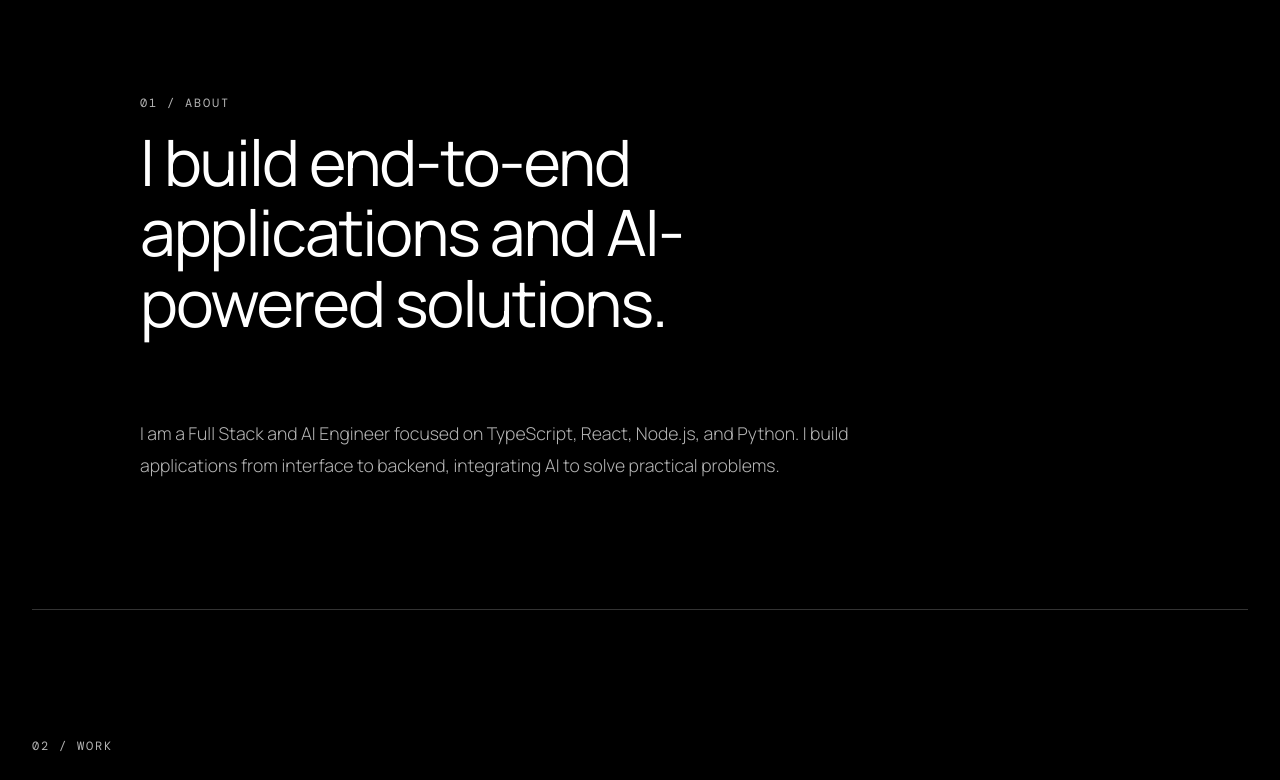
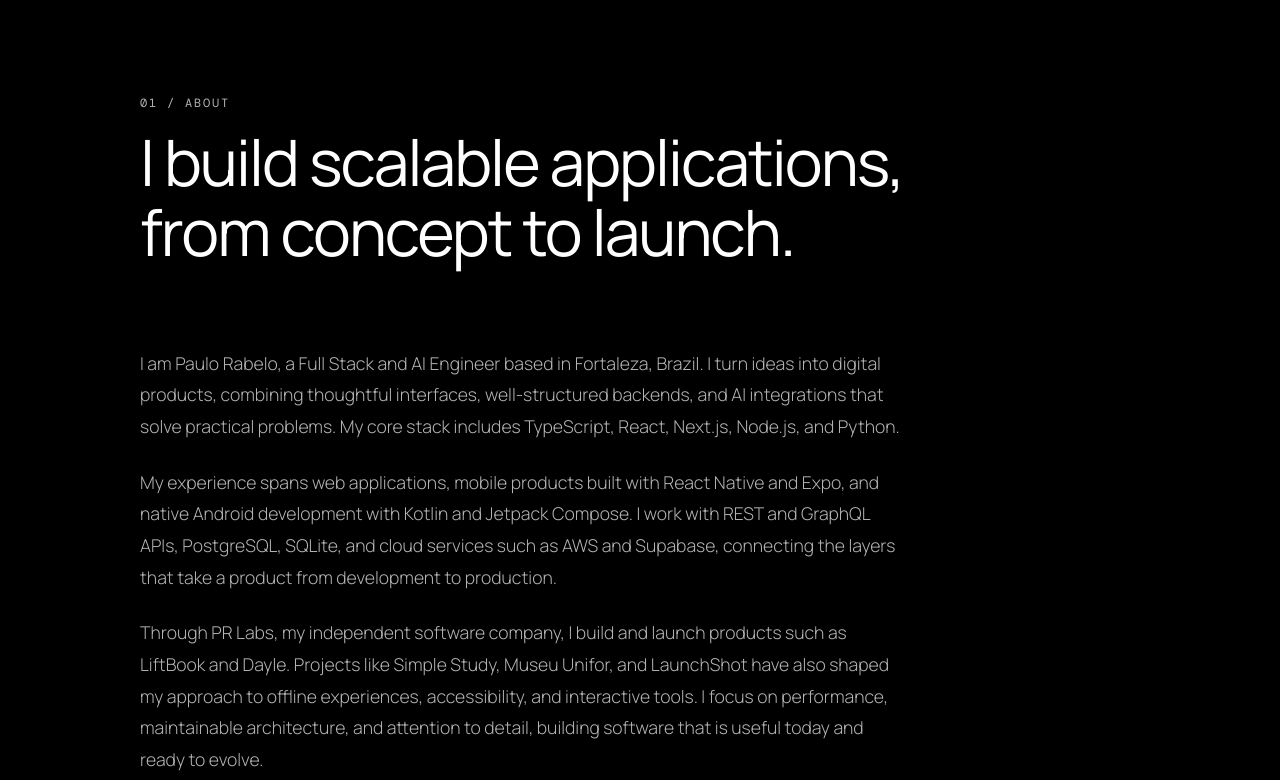
Before and after one commit to rabpaulo/rabpaulo.github.io, a React (Vite) app in the folder client/: page / in a window 1280 px wide. Shown: the part 880-1660 px from the top of the page. Built offline with nearby package versions, Linux system fonts and the light colour scheme; the HTML template or start-up script is replaced by a standard one.

Commit message:
Expand About copy with product and engineering experience

```diff
--- a/client/src/data/portfolio.ts
+++ b/client/src/data/portfolio.ts
@@ -70,9 +70,11 @@ export const portfolioContent = {
     },
     about: {
       eyebrow: '01 / About',
-      title: 'I build end-to-end applications and AI-powered solutions.',
+      title: 'I build scalable applications, from concept to launch.',
       paragraphs: [
-        'I am a Full Stack and AI Engineer focused on TypeScript, React, Node.js, and Python. I build applications from interface to backend, integrating AI to solve practical problems.',
+        'I am Paulo Rabelo, a Full Stack and AI Engineer based in Fortaleza, Brazil. I turn ideas into digital products, combining thoughtful interfaces, well-structured backends, and AI integrations that solve practical problems. My core stack includes TypeScript, React, Next.js, Node.js, and Python.',
+        'My experience spans web applications, mobile products built with React Native and Expo, and native Android development with Kotlin and Jetpack Compose. I work with REST and GraphQL APIs, PostgreSQL, SQLite, and cloud services such as AWS and Supabase, connecting the layers that take a product from development to production.',
+        'Through PR Labs, my independent software company, I build and launch products such as LiftBook and Dayle. Projects like Simple Study, Museu Unifor, and LaunchShot have also shaped my approach to offline experiences, accessibility, and interactive tools. I focus on performance, maintainable architecture, and attention to detail, building software that is useful today and ready to evolve.',
       ],
     },
     projectsSection: {
@@ -178,9 +180,11 @@ export const portfolioContent = {
     },
     about: {
       eyebrow: '01 / Sobre',
-      title: 'Desenvolvo aplicações completas e soluções com IA.',
+      title: 'Construo aplicações escaláveis, do conceito à entrega.',
       paragraphs: [
-        'Sou Full Stack and AI Engineer, com foco em TypeScript, React, Node.js e Python. Desenvolvo aplicações da interface ao backend, integrando IA para resolver problemas práticos.',
+        'Sou Paulo Rabelo, Full Stack and AI Engineer de Fortaleza, CE. Transformo ideias em produtos digitais, combinando interfaces bem pensadas, backends bem estruturados e integrações com inteligência artificial que resolvem problemas práticos. Minha base de trabalho inclui TypeScript, React, Next.js, Node.js e Python.',
+        'Minha experiência abrange aplicações web, produtos mobile com React Native e Expo e desenvolvimento Android nativo com Kotlin e Jetpack Compose. Trabalho com APIs REST e GraphQL, PostgreSQL, SQLite e serviços em nuvem como AWS e Supabase, conectando as camadas que levam um produto do desenvolvimento à produção.',
+        'Na PR Labs, minha empresa independente de software, desenvolvo e lanço produtos como LiftBook e Dayle. Projetos como Simple Study, Museu Unifor e LaunchShot também moldaram minha abordagem a experiências offline, acessibilidade e ferramentas interativas. Priorizo performance, arquitetura de fácil manutenção e atenção aos detalhes para construir software útil hoje e preparado para evoluir.',
       ],
     },
     projectsSection: {
```
